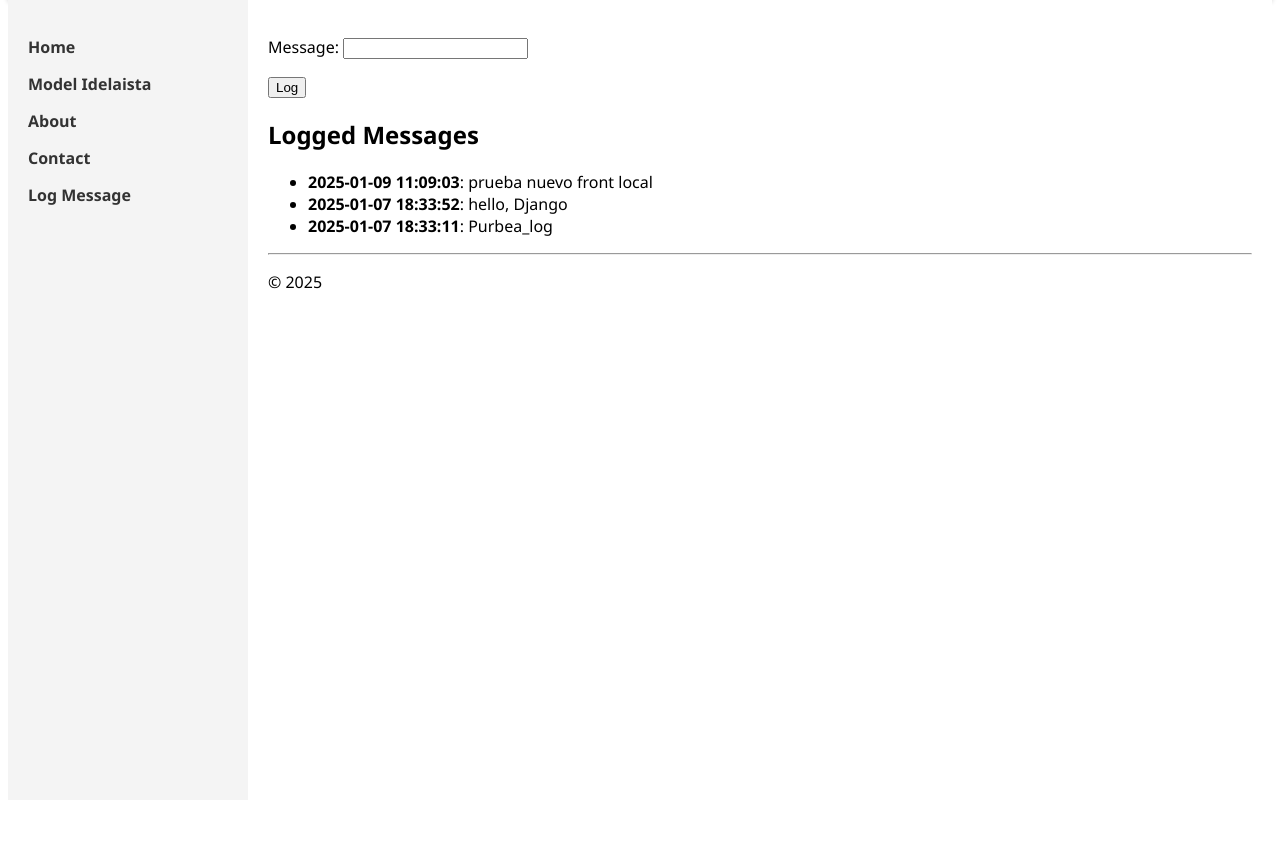
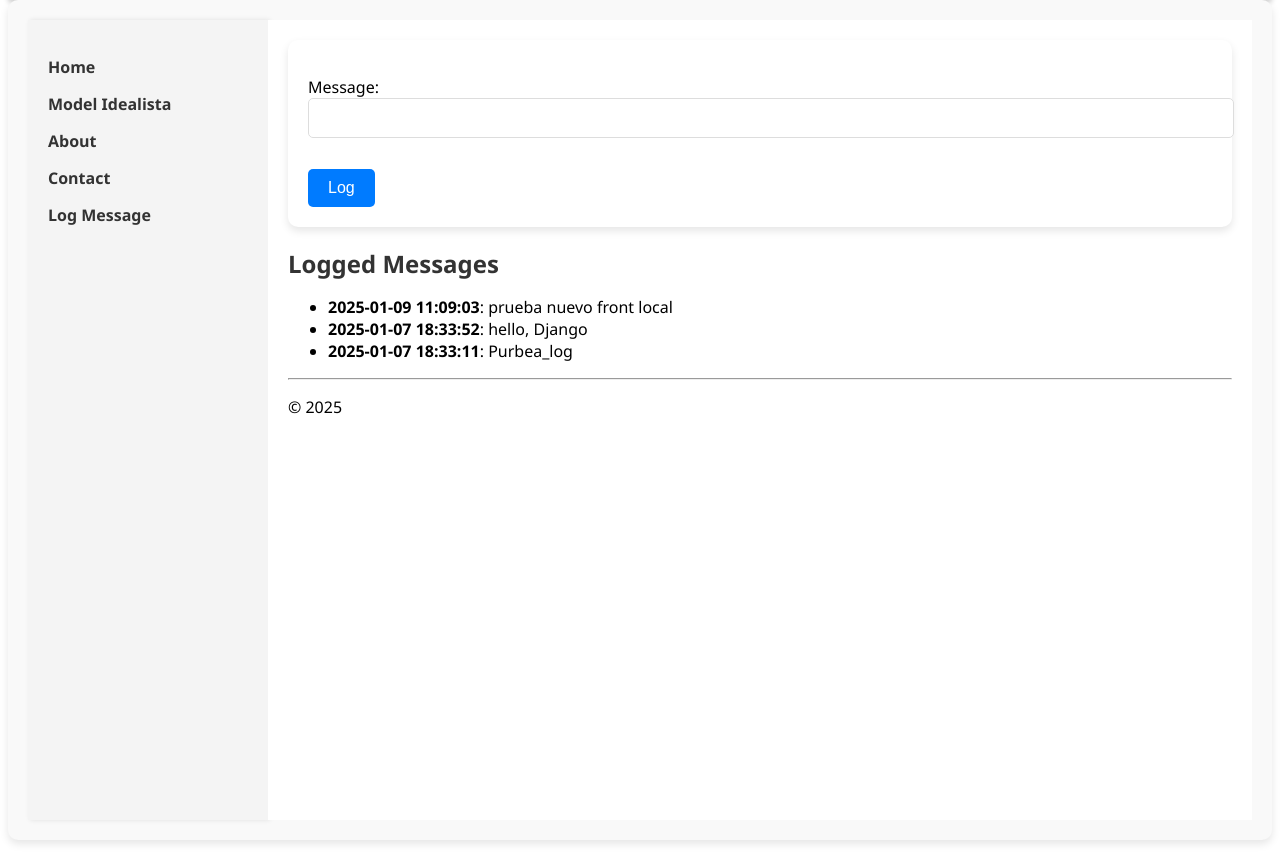
Before and after one commit to Arturogodi/PisosWebAPP, a Django app: page /log/ in a window 1280 px wide. Shown: the part 57-917 px from the top of the page. Before the commit the page ends 346 px from the top, so only its background shows below. Run offline with Django 5.2, Linux system fonts and the light colour scheme; data comes from the database, SQL or seed files in the repository.

Commit message:
front container visual

```diff
--- a/hello/static/hello/site.css
+++ b/hello/static/hello/site.css
@@ -64,3 +64,52 @@
         text-align: center;
     }
 }
+
+/* Estilo para los contenedores principales */
+.container {
+    background-color: #f9f9f9; /* Fondo suave */
+    border-radius: 10px; /* Bordes curvados */
+    box-shadow: 0 4px 8px rgba(0, 0, 0, 0.1); /* Sombra suave */
+    padding: 20px;
+    margin-bottom: 20px;
+}
+
+/* Estilo para los formularios */
+form {
+    background-color: #ffffff; /* Fondo blanco para el formulario */
+    border-radius: 10px;
+    box-shadow: 0 4px 8px rgba(0, 0, 0, 0.1);
+    padding: 20px;
+}
+
+/* Añadir más separación entre los elementos del formulario */
+form input, form select {
+    width: 100%;
+    padding: 10px;
+    margin-bottom: 15px;
+    border: 1px solid #ddd;
+    border-radius: 5px;
+    font-size: 1em;
+}
+
+/* Estilo para los botones */
+button {
+    background-color: #007bff; /* Azul para el botón */
+    color: white;
+    padding: 10px 20px;
+    border: none;
+    border-radius: 5px;
+    cursor: pointer;
+    font-size: 1em;
+}
+
+button:hover {
+    background-color: #0056b3; /* Cambia el color al pasar el ratón */
+}
+
+/* Estilo para los encabezados */
+h2 {
+    font-size: 1.5em;
+    color: #333;
+    margin-bottom: 15px;
+}
--- a/hello/templates/hello/layout.html
+++ b/hello/templates/hello/layout.html
@@ -18,7 +18,7 @@
         <nav class="sidebar">
             <ul>
                 <li><a href="{% url 'home' %}">Home</a></li>
-                <li><a href="{% url 'model_idealista' %}">Model Idelaista</a></li>
+                <li><a href="{% url 'model_idealista' %}">Model Idealista</a></li>
                 <li><a href="{% url 'about' %}">About</a></li>
                 <li><a href="{% url 'contact' %}">Contact</a></li>
                 <li><a href="{% url 'log' %}">Log Message</a></li>
--- a/hello/views.py
+++ b/hello/views.py
@@ -73,7 +73,7 @@ def model_idealista(request):
     else:
         form = PropiedadForm()
 
-    return render(request, 'hello/modelo_idealista.html', {'form': form, 'propiedad_creada': propiedad_creada})
+    return render(request, 'hello/model_idealista.html', {'form': form, 'propiedad_creada': propiedad_creada})
 
 """
 
```
